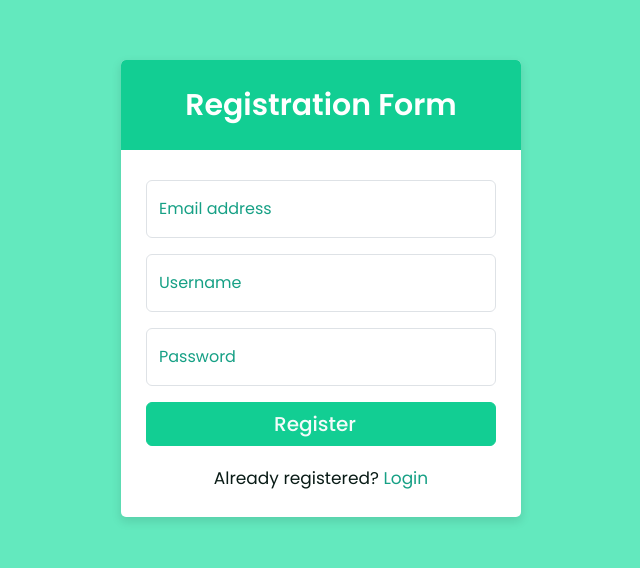
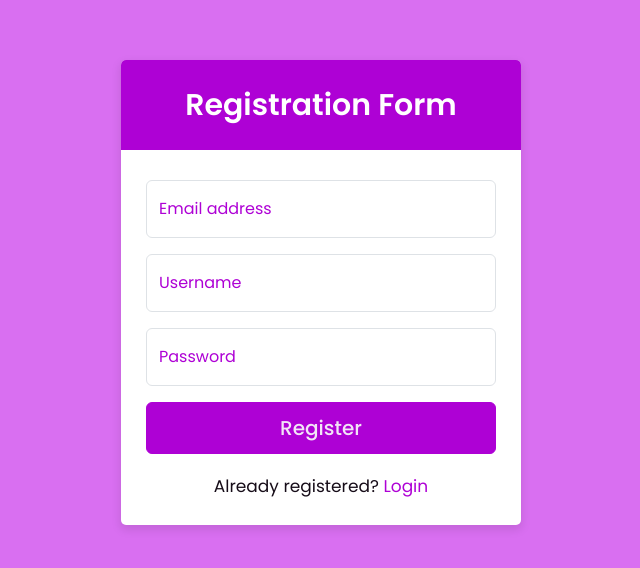
Before and after one commit to Sayan80bayev/SnapNest, a React (Create React App) app in the folder front-end/: page /register in a window 1280 px wide. Shown: the part 110-678 px from the top of the page, without its empty margins (319-959 px from the left). Built offline with nearby package versions, Linux system fonts and the light colour scheme.

Commit message:
hero and landing page

```diff
--- /dev/null
+++ b/front-end/src/components/Header.js
@@ -0,0 +1,53 @@
+import React from "react";
+export default function () {
+  return (
+    <nav className="navbar navbar-expand-lg navbar-light header">
+      <div className="container-fluid" style={{ width: "80%" }}>
+        <a className="navbar-brand" href="#">
+          Navbar
+        </a>
+        <button
+          className="navbar-toggler"
+          type="button"
+          data-bs-toggle="collapse"
+          data-bs-target="#navbarSupportedContent"
+          aria-controls="navbarSupportedContent"
+          aria-expanded="false"
+          aria-label="Toggle navigation"
+        >
+          <span className="navbar-toggler-icon"></span>
+        </button>
+        <div className="collapse navbar-collapse" id="navbarSupportedContent">
+          <ul className="navbar-nav me-auto mb-2 mb-lg-0">
+            <li className="nav-item">
+              <a className="nav-link" aria-current="page" href="#">
+                Home
+              </a>
+            </li>
+            <li className="nav-item">
+              <a className="nav-link" href="#">
+                Profile
+              </a>
+            </li>
+            <li className="nav-item">
+              <a className="nav-link" href="#">
+                Login
+              </a>
+            </li>
+          </ul>
+          <form className="d-flex">
+            <input
+              className="form-control me-2"
+              type="search"
+              placeholder="Search"
+              aria-label="Search"
+            />
+            <button className="btn btn-primary" type="submit">
+              Search
+            </button>
+          </form>
+        </div>
+      </div>
+    </nav>
+  );
+}
--- /dev/null
+++ b/front-end/src/components/LandingPage.js
@@ -0,0 +1,19 @@
+import React from "react";
+export default function LandingPage() {
+  return (
+    <main id="landingPage">
+      <div className="container hero">
+        <div className="row">
+          <div className="col">
+            <h1>SnapNest - Your place in the world of instant connections</h1>
+            <button className="btn btn-primary">Get started</button>
+          </div>
+          <video className="col" autoPlay muted loop>
+            <source src="/5977122-uhd_3840_2160_25fps.mp4" type="video/mp4" />
+            Your browser does not support the video tag.
+          </video>
+        </div>
+      </div>
+    </main>
+  );
+}
--- /dev/null
+++ b/front-end/src/components/Template.js
@@ -0,0 +1,12 @@
+import React from "react";
+import { Outlet } from "react-router-dom";
+
+import Header from "./Header";
+export default function Template() {
+  return (
+    <>
+      <Header />
+      <Outlet />
+    </>
+  );
+}
--- a/front-end/src/components/auth/Login.js
+++ b/front-end/src/components/auth/Login.js
@@ -2,6 +2,7 @@ import React from "react";
 
 export default function Login() {
   return (
+    <main id="auth">
       <div className="form-auth">
         <div className="wrapper">
           <div className="title">
@@ -29,12 +30,15 @@ export default function Login() {
             <div className="pass">
               <a href="#">Forgot password?</a>
             </div>
-          <button className="btn btn-primary">Login</button>
+            <button className="btn btn-primary" id="auth-btn">
+              Login
+            </button>
             <div className="signup-link">
               Not a member? <a href="#">Signup now</a>
             </div>
           </form>
         </div>
       </div>
+    </main>
   );
 }
--- a/front-end/src/components/auth/Register.js
+++ b/front-end/src/components/auth/Register.js
@@ -2,6 +2,7 @@ import React from "react";
 
 export default function Register() {
   return (
+    <main id="auth">
       <div className="form-auth">
         <div className="wrapper">
           <div className="title">
@@ -36,12 +37,15 @@ export default function Register() {
               <label for="floatingInput">Password </label>
             </div>
 
-          <button className="btn btn-primary">Register</button>
+            <button className="btn btn-primary" id="auth-btn">
+              Register
+            </button>
             <div className="signup-link">
               Already registered? <a href="#">Login </a>
             </div>
           </form>
         </div>
       </div>
+    </main>
   );
 }
--- a/front-end/src/components/auth/style.css
+++ b/front-end/src/components/auth/style.css
@@ -1,5 +1,5 @@
 .form-auth{
-    max-width: 440px;
+    width: 440px;
     padding: 0 20px;
     margin: 170px auto;
   }
@@ -32,7 +32,7 @@
     margin: -8px 0 20px 0;
   }
   .wrapper form .pass a{
-    color: #16a085;
+    color:var(--accent);
     font-size: 17px;
     text-decoration: none;
   }
@@ -45,16 +45,21 @@
     font-size: 17px;
   }
   .wrapper form .signup-link a{
-    color: #16a085;
+    color: var(--accent);
     text-decoration: none;
   }
   form .signup-link a:hover{
     text-decoration: underline;
   }
   .form-floating label{
-    color: #16a085;
+    color: var(--accent);
   }
-  body{
+  #auth{
+    display: flex;
+    height: 100vh;
     color: var(--text);
     background-color: var(--secondary);
   }
+  #auth-btn{
+    width: 100%;
+  }
--- a/front-end/src/index.css
+++ b/front-end/src/index.css
@@ -21,12 +21,12 @@ code {
 /* styles.css */
 
 :root {
-  --text: #091b16;
-  --background: #f4fbfa;
-  --primary: #176d52;
-  --primary2: #125c50;
-  --secondary: #63e9be;
-  --accent: #12ce93;
+  --text: #160c18;
+--background: #f2e5f6;
+--primary: #651976;
+--primary2: #601571;
+--secondary: #d96ff1;
+--accent: #ae01d5;
 }
 
 body.night-theme {
@@ -43,11 +43,10 @@ body{
 
 
 .btn.btn-primary{
-  width: 100%;
+  padding: 10px;
   color: var(--background);
   font-size: 20px;
   font-weight: 500;
-  padding-left: 0px;
   background: var(--accent);
   border: 1px solid var(--accent);
   cursor: pointer;
@@ -60,3 +59,27 @@ body{
   border: 1px solid var(--primary2);
  background: var(--primary2);
 }
+.header{
+  background-color: var(--accent);
+}
+.header a{
+  color: var(--background);
+}
+.hero{
+  margin-top: 100px;
+  height: 400px;
+  padding: 20px;
+}
+.hero > .row{
+  height: 100%;
+  align-items: center ;
+}
+.hero video{
+  width: 50%;
+}
+.hero h1{
+  font-size: 60px;
+}
+.hero video{
+  border-radius: 40px;
+}
```
Also changed, not shown: front-end/src/App.js (+12 -0 lines), 1 other file (tests, documents, lock files or other folders). Lines whose indentation alone changed are shown as unchanged.
